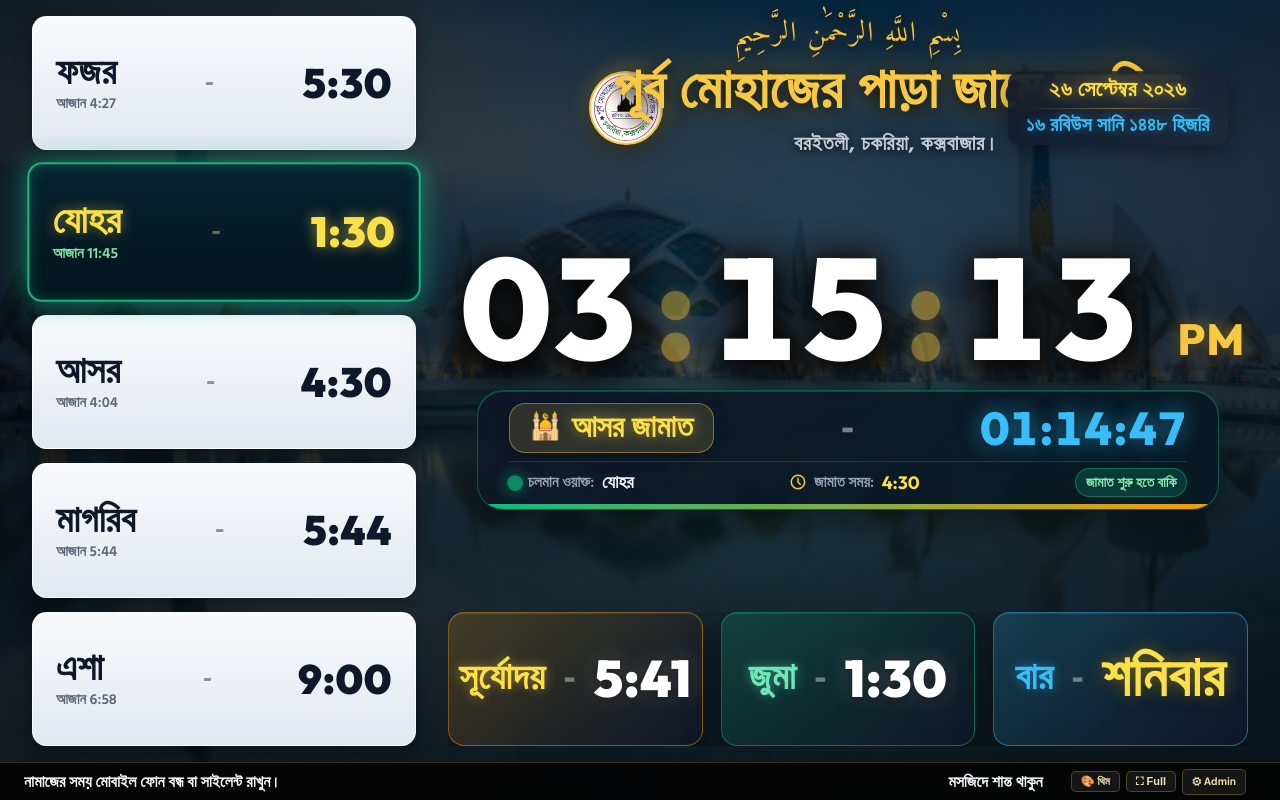
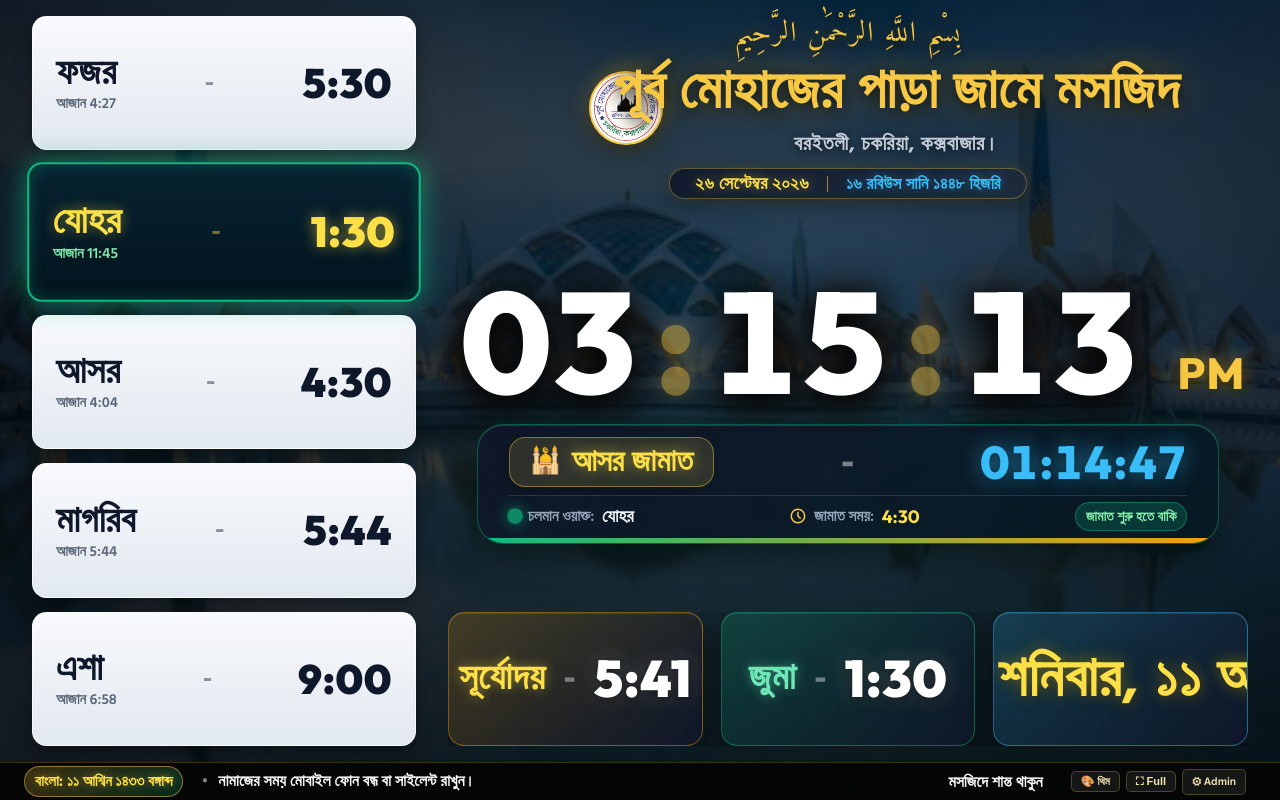
Before and after one commit to eleyescox-gif/Time, a website: page display.html in a window 1280 px wide. Drawn offline with Linux system fonts and the light colour scheme; no server answers.

Commit message:
feat: move Gregorian and Hijri dates directly below mosque address and add Bangla date to bottom bar and footer

```diff
--- a/display.html
+++ b/display.html
@@ -441,47 +441,43 @@
       white-space: nowrap;
     }
 
-    /* Header Right Block: Professional Box for Arabic and English Dates placed on right */
-    .header-right-block {
-      position: absolute;
-      right: clamp(10px, 1.6vw, 24px);
-      top: 50%;
-      transform: translateY(-50%);
-      min-width: 0;
-      display: flex;
-      flex-direction: column;
-      align-items: flex-end;
+    /* Header Center Date Row: Placed directly below the address as requested */
+    .header-center-date-row {
+      width: 100%;
+      display: flex;
       justify-content: center;
-      padding-left: 0;
+      align-items: center;
+      text-align: center;
+      margin-top: clamp(3px, 0.6vh, 7px);
       z-index: 5;
     }
 
     .header-date-badge {
       display: inline-flex;
-      flex-direction: column;
+      flex-direction: row;
       align-items: center;
       justify-content: center;
-      gap: 3px;
-      background: linear-gradient(135deg, rgba(15, 23, 42, 0.88) 0%, rgba(30, 41, 59, 0.78) 100%);
-      border: none;
-      border-radius: 12px;
-      padding: 6px 18px 7px;
-      box-shadow: 0 6px 20px rgba(0, 0, 0, 0.35);
+      gap: clamp(10px, 1.4vw, 20px);
+      background: linear-gradient(135deg, rgba(15, 23, 42, 0.90) 0%, rgba(30, 41, 59, 0.82) 100%);
+      border: 1.5px solid rgba(247, 200, 68, 0.35);
+      border-radius: 999px;
+      padding: clamp(3px, 0.5vh, 6px) clamp(16px, 2vw, 28px);
+      box-shadow: 0 4px 18px rgba(0, 0, 0, 0.45), 0 0 14px rgba(247, 200, 68, 0.15);
       backdrop-filter: blur(14px);
       flex-shrink: 0;
     }
 
     .h-date-greg {
-      display: flex;
+      display: inline-flex;
       align-items: center;
       justify-content: center;
-      width: 100%;
+      width: auto;
       white-space: nowrap;
     }
 
     .h-date-bn {
       font-family: 'Hind Siliguri', sans-serif;
-      font-size: clamp(16px, 1.7vw, 24px);
+      font-size: clamp(14px, 1.4vw, 20px);
       font-weight: 800;
       color: #fde047;
       text-shadow: 0 0 12px rgba(253, 224, 71, 0.45);
@@ -490,23 +486,23 @@
     }
 
     .h-date-sep {
-      width: 100%;
-      height: 1px;
-      background: linear-gradient(90deg, transparent, rgba(247, 200, 68, 0.45), transparent);
-      margin: 2px 0;
+      width: 1.5px;
+      height: 16px;
+      background: rgba(247, 200, 68, 0.6);
+      margin: 0;
     }
 
     .h-date-hijri {
-      display: flex;
+      display: inline-flex;
       align-items: center;
       justify-content: center;
-      width: 100%;
+      width: auto;
       white-space: nowrap;
     }
 
     .h-date-hijri-val {
       font-family: 'Hind Siliguri', sans-serif;
-      font-size: clamp(14px, 1.55vw, 21px);
+      font-size: clamp(13px, 1.3vw, 18px);
       font-weight: 800;
       color: #38bdf8;
       text-shadow: 0 0 12px rgba(56, 189, 248, 0.4);
@@ -514,6 +510,26 @@
       letter-spacing: 0.3px;
     }
 
+    /* Bottom Ticker Bangla Date Badge */
+    .bot-bangla-date-badge {
+      display: inline-flex;
+      align-items: center;
+      padding: 2px 10px;
+      border-radius: 999px;
+      background: linear-gradient(135deg, rgba(247, 200, 68, 0.22) 0%, rgba(16, 185, 129, 0.22) 100%);
+      border: 1px solid rgba(247, 200, 68, 0.5);
+      color: #fde047;
+      font-weight: 800;
+      font-size: clamp(11px, 1.2vw, 15px);
+      text-shadow: 0 0 10px rgba(247, 200, 68, 0.5);
+      margin-right: 8px;
+    }
+
+    .ttxt-sep {
+      opacity: 0.5;
+      margin: 0 6px;
+    }
+
     /* CENTER CLOCK CONTAINER (Grand, Centered, Majestic) */
     /* CENTER CLOCK CONTAINER (Grand, Centered, Majestic) */
     .clock-center-container {
@@ -524,7 +540,7 @@
       justify-content: center;
       gap: clamp(8px, 1.4vh, 18px);
       margin: 0 auto;
-      margin-top: clamp(-24px, -3.2vh, -8px);
+      margin-top: clamp(2px, 0.5vh, 8px);
       width: 100%;
     }
 
@@ -2904,9 +2920,8 @@
             <div class="header-bismillah">بِسْمِ اللَّهِ الرَّحْمَٰنِ الرَّحِيمِ</div>
           </div>
 
-          <!-- Main Row: Left Brand (Logo + Mosque Name + Address) & Right Date Badge -->
+          <!-- Main Row: Logo + Mosque Name & Address -->
           <div class="header-main-row">
-            <!-- Left: Logo + Mosque Name & Address -->
             <div class="header-brand-container">
               <img id="mCustomLogo" src="logo.png" alt="Mosque Logo" class="mosque-header-logo" onerror="if(this.src.indexOf('logo.png')===-1)this.src='logo.png';" />
               <div class="mosque-brand-titles">
@@ -2914,9 +2929,10 @@
                 <span class="mosque-title-en" id="mEn">বরইতলী, চকরিয়া, কক্সবাজার।</span>
               </div>
             </div>
-
-            <!-- Right: Professional Box for Arabic (Hijri) and English (Gregorian) Dates -->
-            <div class="header-right-block">
+          </div>
+
+          <!-- English (Gregorian) & Arabic (Hijri) Dates: Centered Directly Beneath Name & Address -->
+          <div class="header-center-date-row header-right-block">
             <div class="header-date-badge">
               <div class="h-date-greg">
                 <span class="h-date-bn" id="dGreg">২৫ সেপ্টেম্বর ২০২৬</span>
@@ -2924,7 +2940,6 @@
               <div class="h-date-sep"></div>
               <div class="h-date-hijri">
                 <span class="h-date-hijri-val" id="dHijri">১৪ রবিউস সানি ১৪৪৮ হিজরি</span>
-                </div>
               </div>
             </div>
           </div>
@@ -3024,13 +3039,13 @@
             <span id="khutbahTime" style="display:none;"></span>
           </div>
 
-          <!-- Box 3: বার / দিন (Day) -->
+          <!-- Box 3: বার / দিন (Day & Bangla Date) -->
           <div class="bottom-meta-card card-date" id="boxDate">
             <div class="meta-card-body">
               <div class="meta-primary-row">
                 <span class="meta-title-label">বার</span>
                 <span class="meta-dash">-</span>
-                <span class="meta-main-digits date-day-solo" id="boxDayName">শুক্রবার</span>
+                <span class="meta-main-digits date-day-solo" id="boxDayName">শনিবার, ১১ আশ্বিন</span>
               </div>
             </div>
             <!-- Hidden compatibility elements for existing JS references -->
@@ -3077,7 +3092,7 @@
     <!-- ══ BOTTOM TICKER / FOOTER ══ -->
     <footer id="bot" class="pro-footer">
       <div class="twrp">
-        <span class="ttxt-left">নামাজের সময় মোবাইল ফোন বন্ধ বা সাইলেন্ট রাখুন।</span>
+        <span class="ttxt-left" id="botTickerWrap"><span class="bot-bangla-date-badge" id="botBanglaDate">বাংলা: ১১ আশ্বিন ১৪৩৩ বঙ্গাব্দ</span> <span class="ttxt-sep">•</span> <span id="botNoticeLeft">নামাজের সময় মোবাইল ফোন বন্ধ বা সাইলেন্ট রাখুন।</span></span>
         <span class="ttxt-right">মসজিদে শান্ত থাকুন</span>
       </div>
       <div class="bot-right">
@@ -3211,7 +3226,16 @@
       if (diff < 0) diff = Math.floor((date - new Date(year - 1, 3, 14)) / 864e5);
       var rem = diff, bMonthIndex = 0;
       for (var i = 0; i < 12; i++) { if (rem < daysInMonths[i]) { bMonthIndex = i; break; } rem -= daysInMonths[i]; }
-      return toBnNum(rem + 1) + ' ' + bMonths[bMonthIndex] + ' ' + toBnNum(bYear) + ' বঙ্গাব্দ';
+      var bDay = toBnNum(rem + 1);
+      var bMonth = bMonths[bMonthIndex];
+      var bYearStr = toBnNum(bYear);
+      var fullStr = bDay + ' ' + bMonth + ' ' + bYearStr + ' বঙ্গাব্দ';
+      var res = new String(fullStr);
+      res.day = bDay;
+      res.month = bMonth;
+      res.year = bYearStr;
+      res.full = fullStr;
+      return res;
     }
 
     var BN_DAYS_FULL = ['রবিবার','সোমবার','মঙ্গলবার','বুধবার','বৃহস্পতিবার','শুক্রবার','শনিবার'];
@@ -3570,10 +3594,9 @@
       var ampmEl = document.getElementById('clkAmPm');
       if (ampmEl) ampmEl.textContent = ampm;
 
-      // Full Header Date in Top-Right Box:
-      // Gregorian Bengali: "২৫ সেপ্টেম্বর ২০২৬"
-      // Gregorian English: "25 September 2026"
-      // Hijri Date: "১৪ রবিউস সানি ১৪৪৮ হিজরি"
+      // Full Header Date Directly Below Mosque Address:
+      // Gregorian Bengali: "২৬ সেপ্টেম্বর ২০২৬"
+      // Hijri Date: "১৫ রবিউস সানি ১৪৪৮ হিজরি"
       var hijri = getHijriDate(bd, +CONFIG.hijriOffset || 0);
       var bnMonths = ['জানুয়ারি','ফেব্রুয়ারি','মার্চ','এপ্রিল','মে','জুন','জুলাই','আগস্ট','সেপ্টেম্বর','অক্টোবর','নভেম্বর','ডিসেম্বর'];
       var dayName = BN_DAYS_FULL[bd.getDay()];
@@ -3590,15 +3613,26 @@
       var dh = document.getElementById('dHijri');
       if (dh) dh.textContent = hijri.bn;
 
-      // Update Bottom Box 3: Friday / Current Day of Week
+      // Bangla Date calculation:
+      var bangla = getBanglaDate(bd);
+      var banglaFull = bangla.full || (bangla.day + ' ' + bangla.month + ' ' + bangla.year + ' বঙ্গাব্দ');
+      var banglaMonthDate = bangla.day + ' ' + bangla.month;
+
+      // Update Bottom Box 3: Bar & Bangla Date (e.g. "শনিবার, ১১ আশ্বিন")
       var boxDay = document.getElementById('boxDayName');
-      if (boxDay) boxDay.textContent = dayName;
+      if (boxDay) boxDay.textContent = dayName + ', ' + banglaMonthDate;
       var boxHShort = document.getElementById('boxHijriShort');
       if (boxHShort) boxHShort.textContent = toBnNum(hijri.day) + ' ' + (hijri.monthBn || '');
       var boxDh = document.getElementById('boxHijriDate');
       if (boxDh) boxDh.textContent = toBnNum(hijri.year) + ' হিজরি';
       var boxDg = document.getElementById('boxGregDate');
       if (boxDg) boxDg.textContent = gregBn;
+      var boxDb = document.getElementById('dBangla');
+      if (boxDb) boxDb.textContent = banglaFull;
+
+      // Bottom Footer Bangla Date
+      var botBd = document.getElementById('botBanglaDate');
+      if (botBd) botBd.textContent = 'বাংলা: ' + banglaFull;
 
       // Forbidden time alert
       var forbidEl = document.getElementById('forbiddenAlert');
```
Lines whose indentation alone changed are shown as unchanged.
